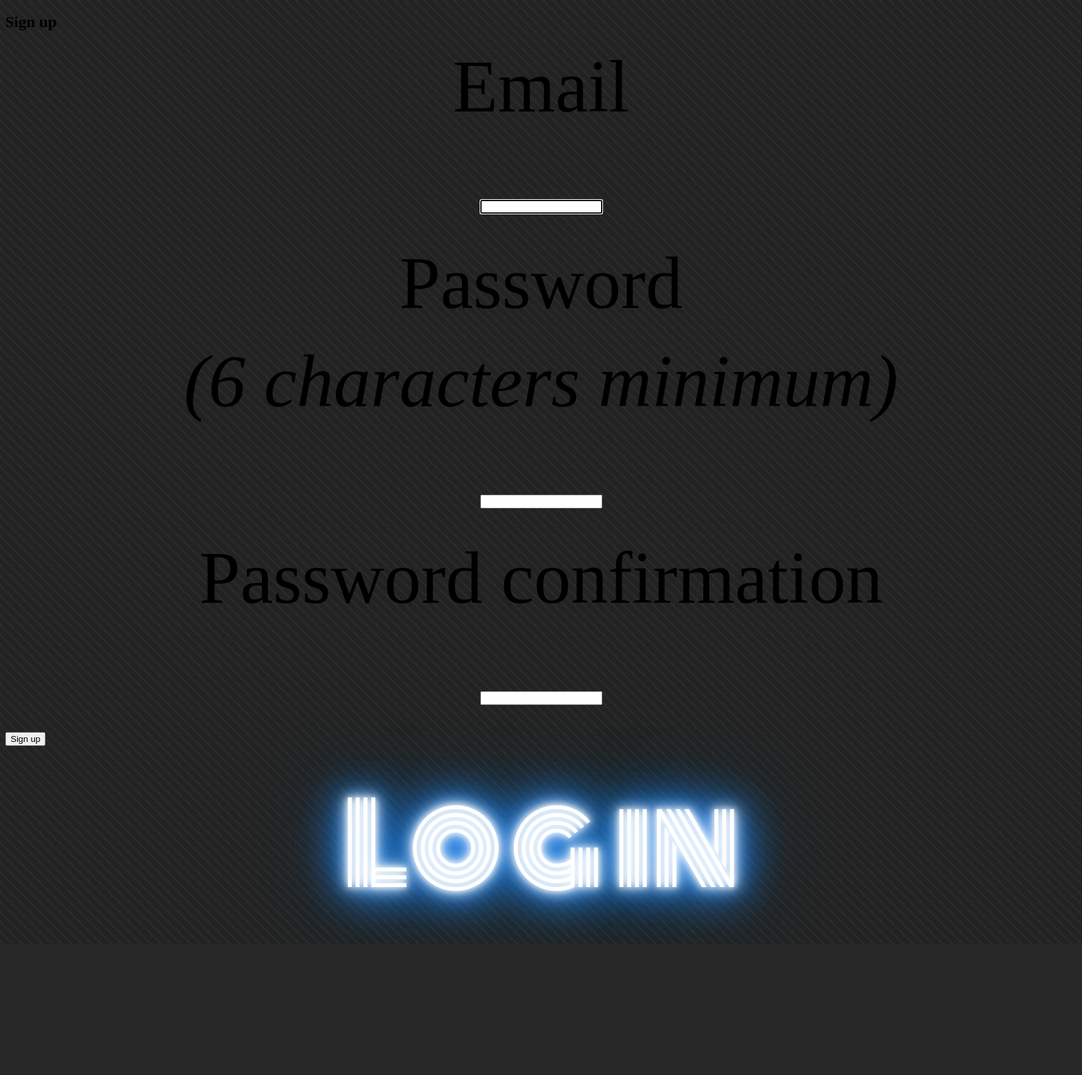
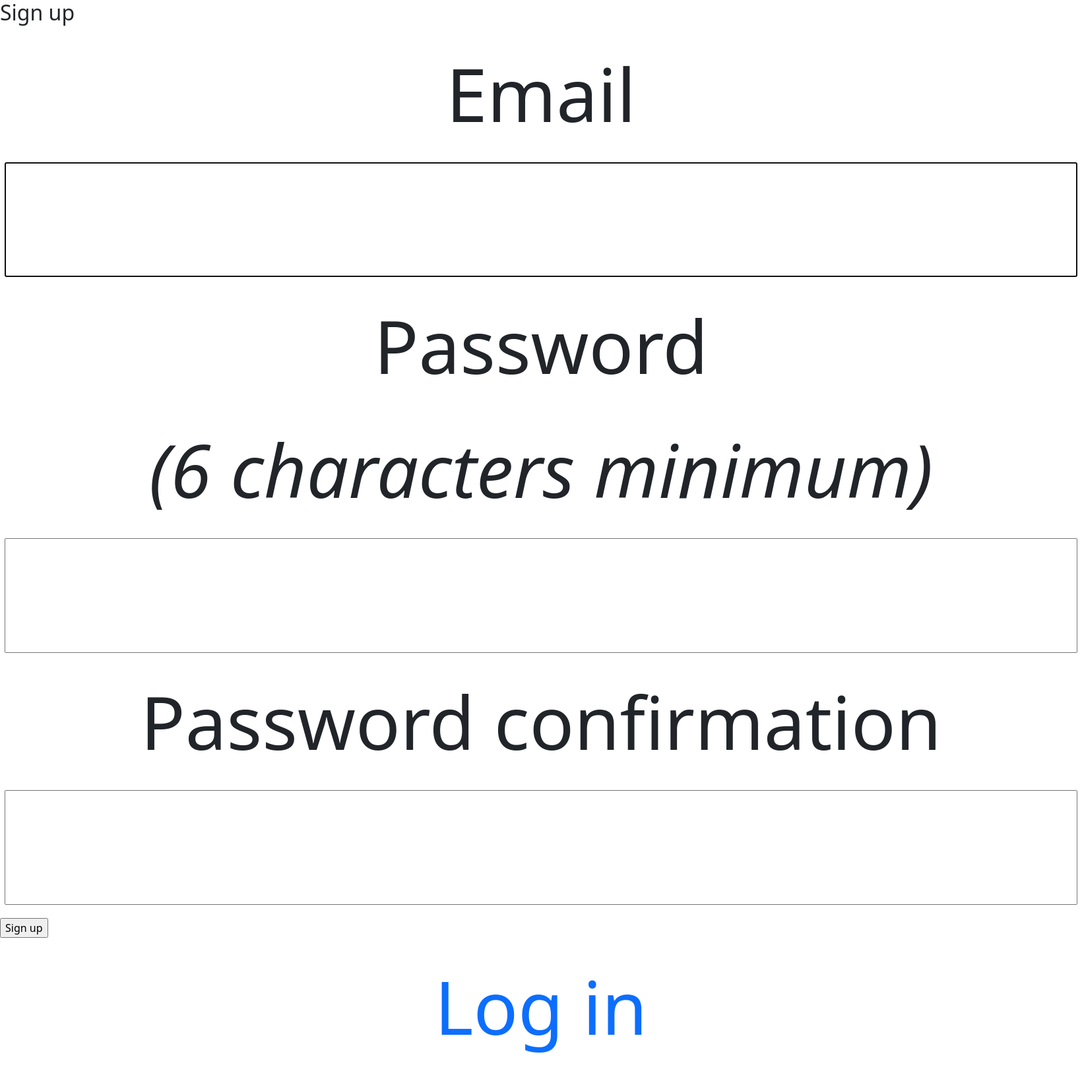
Before and after one commit to Derek-Roberts/Andromeda, a Rails app: page /users/sign_up in a window 1640 px wide. Shown: the whole page at 66% size. Before the commit the page ends 1424 px from the top, so only its background shows below. Run offline with Rails 7, Linux system fonts and the light colour scheme; style sheets or scripts are compiled from the project's sources; some libraries are stand-ins or nearby versions.

Commit message:
Set up bootstrap and added different CSS

```diff
--- a/app/assets/javascripts/application.js
+++ b/app/assets/javascripts/application.js
@@ -10,7 +10,9 @@
 // Read Sprockets README (https://github.com/rails/sprockets#sprockets-directives) for details
 // about supported directives.
 //
+//= require bootstrap
 //= require jquery
 //= require jquery_ujs
 //= require turbolinks
 //= require_tree .
+@import "bootstrap";
--- a/app/assets/stylesheets/application.css
+++ b/app/assets/stylesheets/application.scss
@@ -13,17 +13,18 @@
  *= require_tree .
  *= require_self
  */
+@import "bootstrap";
 @import url(https://fonts.googleapis.com/css?family=Monoton);
 
 body {
-  background-color: #222222;
-  background: repeating-linear-gradient(45deg, #2b2b2b 0%, #2b2b2b 10%, #222222 0%, #222222 50%) 0 / 15px 15px;
+  background-color: white;
 }
 
 #container {
   width: 500px;
   margin: auto;
 }
+/*neeeeoooon*/
 
 p {
   text-align: center;
@@ -38,9 +39,8 @@ a {
   transition: all 0.5s;
 }
 
-p a {
-  font-size: 1.5em;
-  color: #ffffff;
+#main-title p {
+  color: #fff;
   font-family: Monoton;
   -webkit-animation: neon 1.5s ease-in-out infinite alternate;
   -moz-animation: neon 1.5s ease-in-out infinite alternate;
--- /dev/null
+++ b/app/controllers/home_controller.rb
@@ -0,0 +1,4 @@
+class HomeController < ApplicationController
+  def index
+  end
+end
--- a/config/routes.rb
+++ b/config/routes.rb
@@ -1,57 +1,4 @@
 Rails.application.routes.draw do
   devise_for :users
-  # The priority is based upon order of creation: first created -> highest priority.
-  # See how all your routes lay out with "rake routes".
-
-  # You can have the root of your site routed with "root"
-  # root 'welcome#index'
-
-  # Example of regular route:
-  #   get 'products/:id' => 'catalog#view'
-
-  # Example of named route that can be invoked with purchase_url(id: product.id)
-  #   get 'products/:id/purchase' => 'catalog#purchase', as: :purchase
-
-  # Example resource route (maps HTTP verbs to controller actions automatically):
-  #   resources :products
-
-  # Example resource route with options:
-  #   resources :products do
-  #     member do
-  #       get 'short'
-  #       post 'toggle'
-  #     end
-  #
-  #     collection do
-  #       get 'sold'
-  #     end
-  #   end
-
-  # Example resource route with sub-resources:
-  #   resources :products do
-  #     resources :comments, :sales
-  #     resource :seller
-  #   end
-
-  # Example resource route with more complex sub-resources:
-  #   resources :products do
-  #     resources :comments
-  #     resources :sales do
-  #       get 'recent', on: :collection
-  #     end
-  #   end
-
-  # Example resource route with concerns:
-  #   concern :toggleable do
-  #     post 'toggle'
-  #   end
-  #   resources :posts, concerns: :toggleable
-  #   resources :photos, concerns: :toggleable
-
-  # Example resource route within a namespace:
-  #   namespace :admin do
-  #     # Directs /admin/products/* to Admin::ProductsController
-  #     # (app/controllers/admin/products_controller.rb)
-  #     resources :products
-  #   end
+  root "home#index"
 end
```
Also changed, not shown: app/views/home/index.html.erb (added, +9 -0 lines), Gemfile, Gemfile.lock, app/views/homeTemporary/index.html.erb (deleted).
